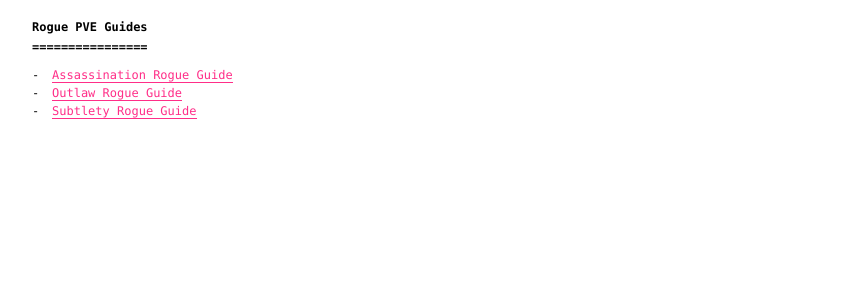
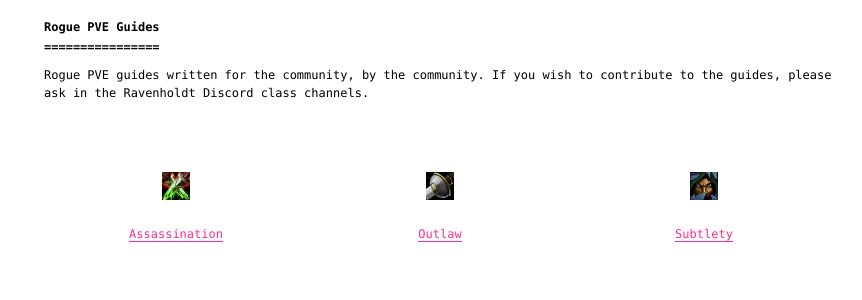
Before and after one commit to weakweak/riff.tf, a Jekyll site: the page built from index.html, in a window 1280 px wide. Shown: the top 300 px of the page, without its empty margins (200-1062 px from the left). Built offline with Jekyll 4.4.1, drawn with Linux system fonts in a browser that asks for light colours; our own code applies the rules of GitHub Pages for plain Markdown files.

Commit message:
Update index.html with images

```diff
--- a/_layouts/default.html
+++ b/_layouts/default.html
@@ -13,6 +13,7 @@
     <script src="/static/js/toc.js"></script>
 
     <link rel="stylesheet" href="/static/css/hack.css">
+    <link rel="stylesheet" href="/static/css/styles.css">
   </head>
 
   <body class="hack">
--- /dev/null
+++ b/index.html
@@ -0,0 +1,28 @@
+---
+layout: default
+---
+
+<div class="container">
+  <h1>Rogue PVE Guides</h1>
+
+  <p>Rogue PVE guides written for the community, by the community. If you wish
+    to contribute to the guides, please ask in the Ravenholdt Discord class
+    channels.</p>
+
+  <div class="grid guides center">
+    <div class="cell -4of12">
+      <p><img width="28" src="/static/img/assassination.jpg"alt="Assassination"/></p>
+      <a href="/guide/assassination">Assassination</a>
+    </div>
+
+    <div class="cell -4of12">
+      <p><img width="28" src="/static/img/outlaw.jpg" alt="Outlaw"/></p>
+      <a href="/guide/outlaw">Outlaw</a>
+    </div>
+
+    <div class="cell -4of12">
+      <p><img width="28" src="/static/img/sub.jpg" alt="sub"/></p>
+      <a href="/guide/subtlety">Subtlety</a>
+    </div>
+  </div>
+</div>
--- a/index.md
+++ /dev/null
@@ -1,9 +0,0 @@
----
-layout: default
----
-
-# Rogue PVE Guides
-
-- [Assassination Rogue Guide](/guide/assassination)
-- [Outlaw Rogue Guide](/guide/outlaw)
-- [Subtlety Rogue Guide](/guide/subtlety)
--- /dev/null
+++ b/static/css/styles.scss
@@ -0,0 +1,10 @@
+---
+---
+
+.center {
+  text-align: center;
+}
+
+.guides {
+  padding-top: 30px;
+}
```
Also changed, not shown: static/img/assassination.jpg (added), static/img/outlaw.jpg (added), static/img/sub.jpg (added).
